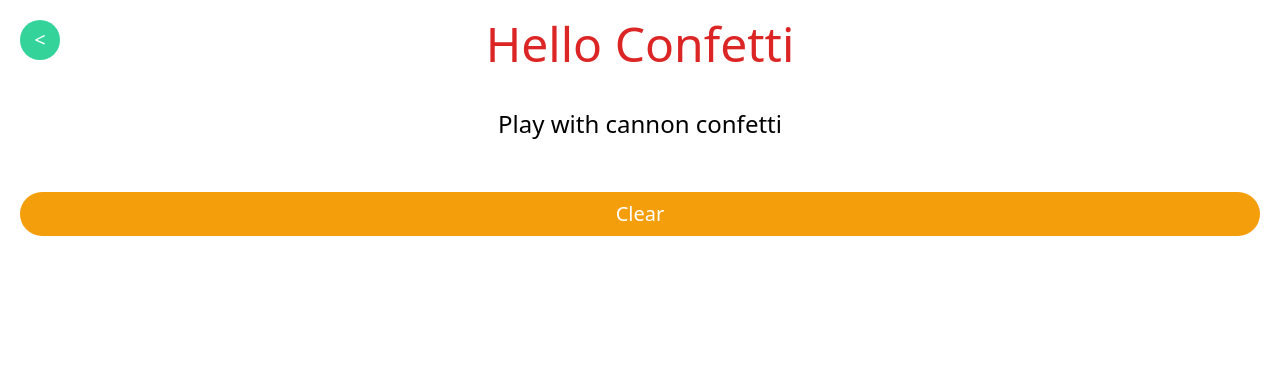
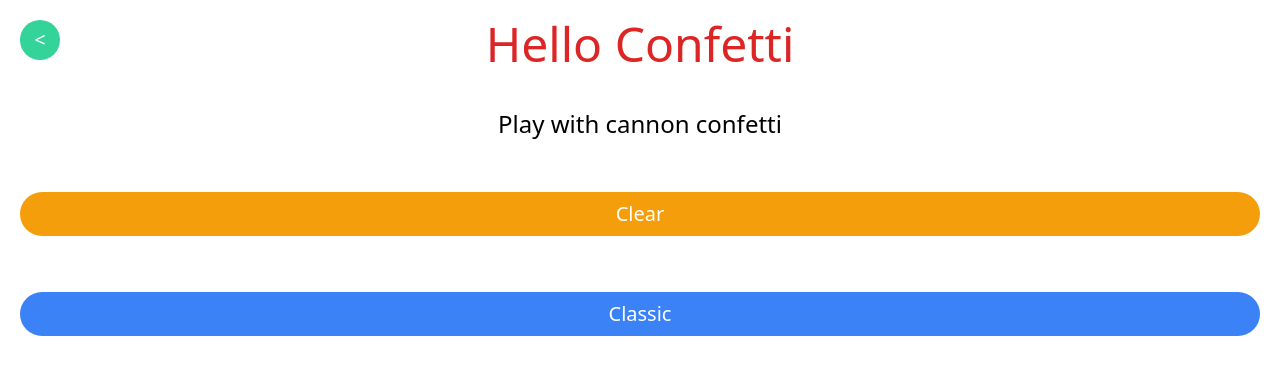
Before and after one commit to Adi-df/nextjs, a Next.js app: page /confetti in a window 1280 px wide. Shown: the top 374 px of the page. Built offline with nearby package versions, Linux system fonts and the light colour scheme.

Commit message:
Create classic cannon

```diff
--- a/pages/confetti/index.js
+++ b/pages/confetti/index.js
@@ -1,9 +1,12 @@
 import Head from "next/head";
 import Confetti from "canvas-confetti";
+import Cannon from "../../components/cannon";
 import Homebutton from "../../components/homebutton";
 
 export default function Home() {
-    let cannons = {};
+    let cannons = {
+        classic: () => Confetti(),
+    };
 
     return (
         <div className="text-center p-5">
@@ -13,7 +16,7 @@ export default function Home() {
             </Head>
             <Homebutton handleClick={() => Confetti.reset()} />
             <h1 className="text-red-600 text-5xl">Hello Confetti</h1>
-            <div className="my-10 flex w-full h-full justify-between flex-col">
+            <div className="mt-10 flex w-full h-full justify-between flex-col">
                 <h2 className="text-2xl mb-5">Play with cannon confetti</h2>
                 <button
                     className="rounded-full p-2 my-8 text-xl text-white border-yellow-500 bg-yellow-500 hover:bg-yellow-600"
@@ -22,6 +25,7 @@ export default function Home() {
                     Clear
                 </button>
             </div>
+            <Cannon sliders={[]} name={"Classic"} handler={cannons.classic} />
         </div>
     );
 }
```
